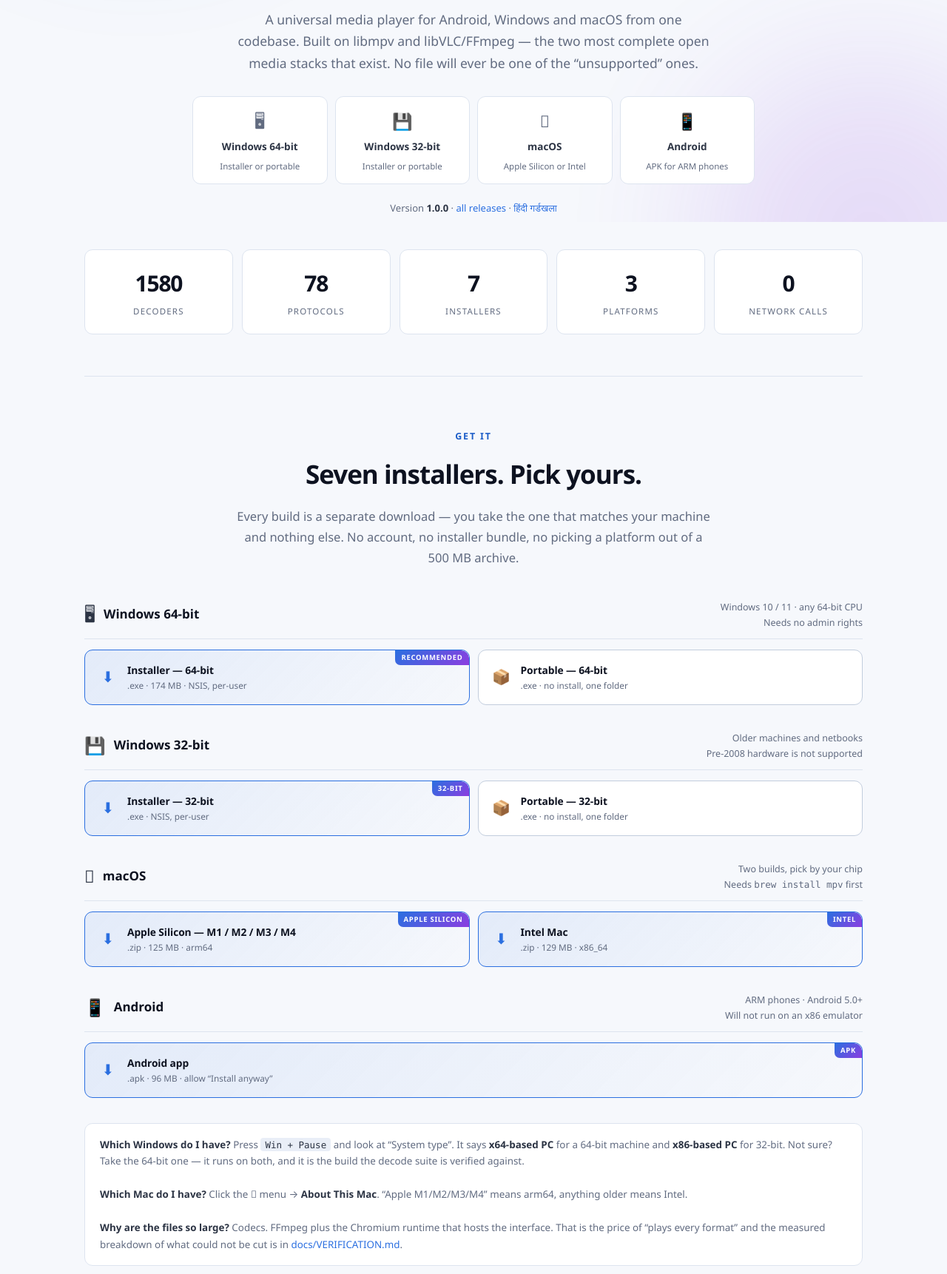
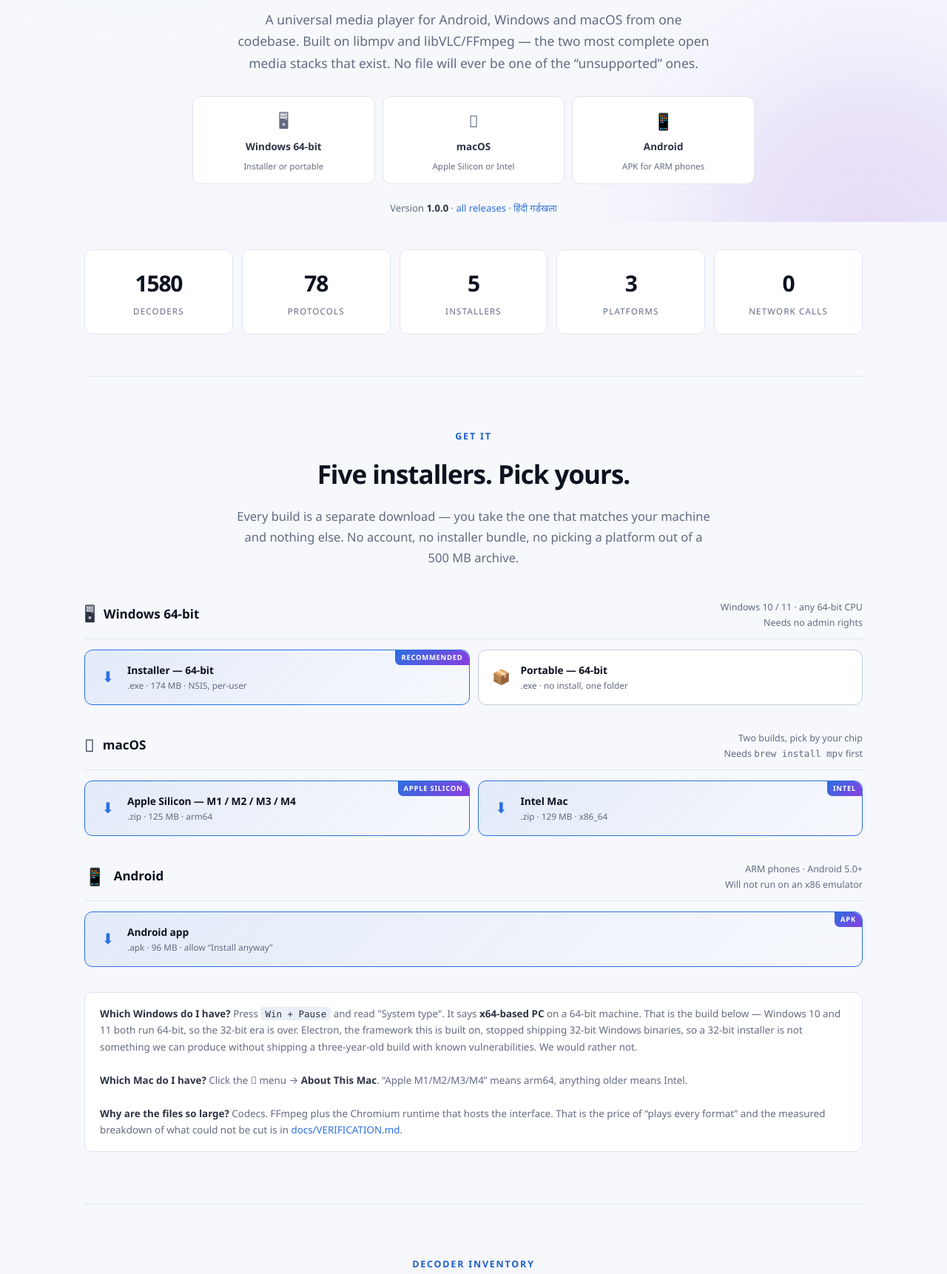
Before and after one commit to Abhijeet-Kumar-Prajapati/Open-Architecture-Power-Media-Player.--Software-Andriod-Mac-Os, a website: page index.html in a window 1280 px wide. Shown: the part 500-2222 px from the top of the page at 74% size. Drawn offline with Linux system fonts and the light colour scheme.

Commit message:
fix: drop the 32-bit Windows build, Electron cannot make one
The ia32 installer was never going to work. Electron stopped publishing
win32-ia32 binaries: v44.7.1 ships x64 and arm64 and nothing else, and
the zip 404s. Electron 22, 20 and 14 all had one, so the support ended
somewhere along the way and nobody noticed until a build asked for it.

The only way to ship 32-bit is to pin Electron 22 from 2023 and hand
users a browser runtime with three years of published vulnerabilities in
it. That is a worse outcome than not offering the build, so the config,
the scripts and the CI steps for ia32 are gone, and the download page
says why instead of quietly showing five links for a build that would
have 404'd.

Worth noting that almost nobody is affected: Windows 11 is 64-bit only
and the 32-bit edition of Windows 10 went out of support, so the x64
build already runs on the machines a 32-bit player would have reached.

Five installers now, and all five are real.

```diff
--- a/desktop/package.json
+++ b/desktop/package.json
@@ -11,8 +11,7 @@
     "dev": "electron . --dev",
     "rebuild": "electron-rebuild -f -w node-ffmpeg-installer",
     "dist:win:x64": "electron-builder --win --x64 --publish never",
-    "dist:win:ia32": "electron-builder --win --ia32 --publish never",
-    "dist:win": "electron-builder --win --x64 --ia32 --publish never",
+    "dist:win": "electron-builder --win --x64 --publish never",
     "dist:portable": "electron-builder --win portable --x64 --publish never",
     "dist:mac": "electron-builder --mac --x64 --arm64 --publish never",
     "dist:all": "electron-builder --win --mac --publish never"
--- a/index.html
+++ b/index.html
@@ -4,7 +4,7 @@
 <meta charset="UTF-8">
 <meta name="viewport" content="width=device-width, initial-scale=1.0">
 <title>APM Open Player — every video and audio format, on Android, Windows and macOS</title>
-<meta name="description" content="AM Player (AMP) - Open Architecture Power Media Player. One player, every format, every platform. 1580 decoders and 78 protocols, measured from the shipped binary. Android, Windows 64-bit and 32-bit, and macOS Apple Silicon and Intel.">
+<meta name="description" content="AM Player (AMP) - Open Architecture Power Media Player. One player, every format, every platform. 1580 decoders and 78 protocols, measured from the shipped binary. Android, Windows and macOS, on Apple Silicon and Intel.">
 <link rel="icon" href="docs/images/app-icon.png" type="image/png">
 <style>
   :root{
@@ -291,7 +291,6 @@
 
     <div class="quick">
       <a class="qb" href="#dl-win"><span class="ic">&#128421;</span>Windows 64-bit<span>Installer or portable</span></a>
-      <a class="qb" href="#dl-win32"><span class="ic">&#128190;</span>Windows 32-bit<span>Installer or portable</span></a>
       <a class="qb" href="#dl-mac"><span class="ic">&#63743;</span>macOS<span>Apple Silicon or Intel</span></a>
       <a class="qb" href="#dl-and"><span class="ic">&#128241;</span>Android<span>APK for ARM phones</span></a>
     </div>
@@ -303,7 +302,7 @@
     <div class="stats rv">
       <div class="stat"><div class="v" data-count="1580">0</div><div class="k">Decoders</div></div>
       <div class="stat"><div class="v" data-count="78">0</div><div class="k">Protocols</div></div>
-      <div class="stat"><div class="v" data-count="7">0</div><div class="k">Installers</div></div>
+      <div class="stat"><div class="v" data-count="5">0</div><div class="k">Installers</div></div>
       <div class="stat"><div class="v" data-count="3">0</div><div class="k">Platforms</div></div>
       <div class="stat"><div class="v" data-count="0">0</div><div class="k">Network calls</div></div>
     </div>
@@ -312,7 +311,7 @@
   <!-- ============================================ DOWNLOAD -->
   <section id="download">
     <div class="eyebrow rv">Get it</div>
-    <h2 class="rv">Seven installers. Pick yours.</h2>
+    <h2 class="rv">Five installers. Pick yours.</h2>
     <p class="lead rv">
       Every build is a separate download &mdash; you take the one that matches your
       machine and nothing else. No account, no installer bundle, no picking a
@@ -336,28 +335,6 @@
         <a class="dl" href="https://github.com/Abhijeet-Kumar-Prajapati/Open-Architecture-Power-Media-Player.--Software-Andriod-Mac-Os/releases/download/v1.0.0/APM-Open-Player-1.0.0-Windows-x64-Portable.exe">
           <span class="ic">&#128230;</span>
           <span class="tx"><b>Portable &mdash; 64-bit</b><span>.exe &middot; no install, one folder</span></span>
-          <span class="go">&#8594;</span>
-        </a>
-      </div>
-    </div>
-
-    <!-- ---- Windows 32-bit ---- -->
-    <div class="plat rv" id="dl-win32">
-      <div class="plat-head">
-        <span class="ic">&#128190;</span>
-        <h3>Windows 32-bit</h3>
-        <span class="note">Older machines and netbooks<br>Pre-2008 hardware is not supported</span>
-      </div>
-      <div class="dls">
-        <a class="dl primary" href="https://github.com/Abhijeet-Kumar-Prajapati/Open-Architecture-Power-Media-Player.--Software-Andriod-Mac-Os/releases/download/v1.0.0/APM-Open-Player-1.0.0-Windows-ia32-Setup.exe">
-          <span class="tagx">32-bit</span>
-          <span class="ic">&#11015;</span>
-          <span class="tx"><b>Installer &mdash; 32-bit</b><span>.exe &middot; NSIS, per-user</span></span>
-          <span class="go">&#8594;</span>
-        </a>
-        <a class="dl" href="https://github.com/Abhijeet-Kumar-Prajapati/Open-Architecture-Power-Media-Player.--Software-Andriod-Mac-Os/releases/download/v1.0.0/APM-Open-Player-1.0.0-Windows-ia32-Portable.exe">
-          <span class="ic">&#128230;</span>
-          <span class="tx"><b>Portable &mdash; 32-bit</b><span>.exe &middot; no install, one folder</span></span>
           <span class="go">&#8594;</span>
         </a>
       </div>
@@ -404,10 +381,7 @@
     </div>
 
     <div class="fnote rv">
-      <b>Which Windows do I have?</b> Press <code>Win + Pause</code> and look at
-      &ldquo;System type&rdquo;. It says <b>x64-based PC</b> for a 64-bit machine and
-      <b>x86-based PC</b> for 32-bit. Not sure? Take the 64-bit one &mdash; it runs
-      on both, and it is the build the decode suite is verified against.
+      <b>Which Windows do I have?</b> Press <code>Win + Pause</code> and read "System type". It says <b>x64-based PC</b> on a 64-bit machine. That is the build below &mdash; Windows 10 and 11 both run 64-bit, so the 32-bit era is over. Electron, the framework this is built on, stopped shipping 32-bit Windows binaries, so a 32-bit installer is not something we can produce without shipping a three-year-old build with known vulnerabilities. We would rather not.
       <br><br>
       <b>Which Mac do I have?</b> Click the &#63743; menu &rarr; <b>About This Mac</b>.
       &ldquo;Apple M1/M2/M3/M4&rdquo; means arm64, anything older means Intel.
@@ -501,7 +475,6 @@
         <ul>
           <li>The APK compiles and packages, but was never run on a real device</li>
           <li>The macOS bundles were assembled from Windows and could not be launched here</li>
-          <li>The 32-bit Windows build is produced but not decode-tested on hardware</li>
           <li>Recording is not implemented in this build</li>
           <li>The APK is ARM only and will not run on an x86 emulator</li>
         </ul>
@@ -548,7 +521,7 @@
       <h2>Stop hunting for a player that works</h2>
       <p>One download, no codec left behind. Pick your platform and press play.</p>
       <div class="quick" style="max-width:660px">
-        <a class="qb" href="#dl-win"><span class="ic">&#128421;</span>Windows<span>64-bit or 32-bit</span></a>
+        <a class="qb" href="#dl-win"><span class="ic">&#128421;</span>Windows<span>64-bit, installer or portable</span></a>
         <a class="qb" href="#dl-mac"><span class="ic">&#63743;</span>macOS<span>Silicon or Intel</span></a>
         <a class="qb" href="#dl-and"><span class="ic">&#128241;</span>Android<span>APK</span></a>
       </div>
@@ -594,7 +567,7 @@
     "Dolby Digital Plus and TrueHD, on your phone",
     "4K HEVC and AV1 with hardware decoding on",
     "No file is ever the unsupported one",
-    "One build, three platforms, seven installers"
+    "One build, three platforms, five installers"
   ];
   var typeEl = document.getElementById("type");
   if (reduced) { typeEl.textContent = PHRASES[0]; }
```
Also changed, not shown: desktop/electron-builder.yml (+11 -8 lines), .github/workflows/build.yml, README.md.
